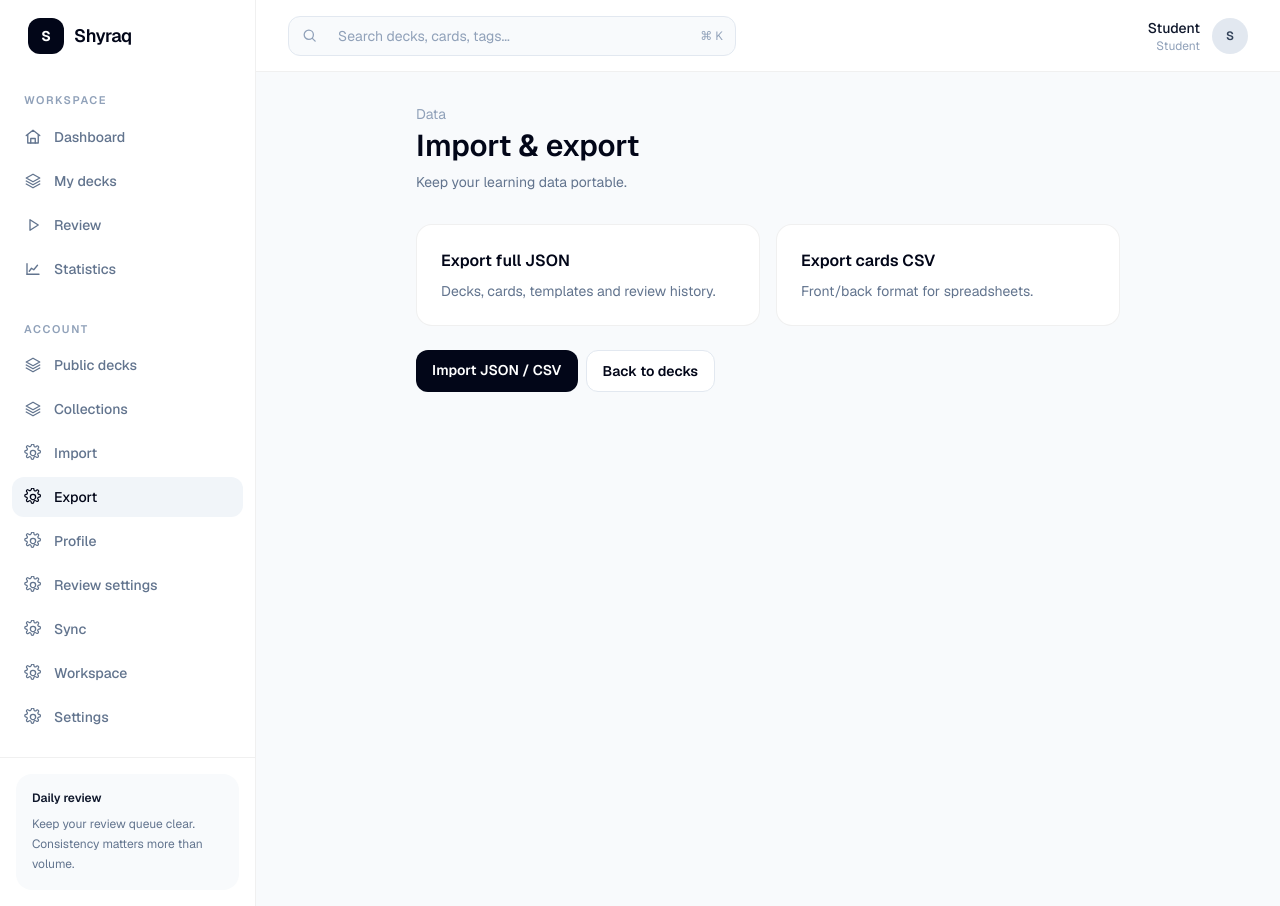
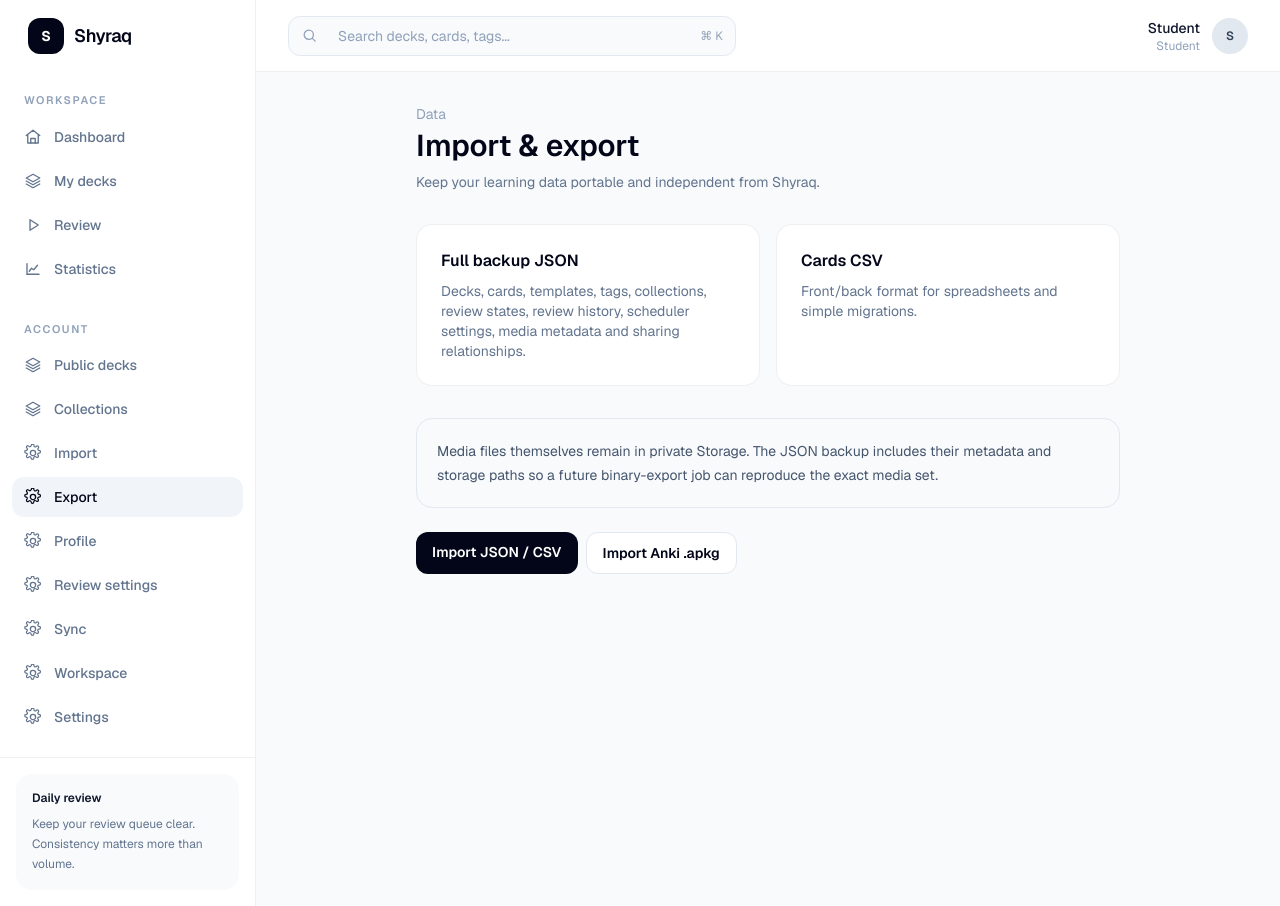
Before and after one commit to Dinislam2009/shyraq, a Next.js app: page /export in a window 1280 px wide. Built offline with nearby package versions, Linux system fonts and the light colour scheme; no server answers.

Commit message:
feat: expose full backup export and portability details

```diff
--- a/src/app/export/page.tsx
+++ b/src/app/export/page.tsx
@@ -1,3 +1,13 @@
 import Link from "next/link";
-import { AppShell } from "@/components/app-shell";
-export default function ExportPage(){return <AppShell><div className="mx-auto max-w-3xl px-5 py-8 sm:px-8"><p className="text-sm text-slate-400">Data</p><h1 className="mt-1 text-3xl font-semibold">Import & export</h1><p className="mt-2 text-sm text-slate-500">Keep your learning data portable.</p><div className="mt-8 grid gap-4 sm:grid-cols-2"><a href="/api/export/json" className="rounded-2xl border border-black/[0.06] bg-white p-6 hover:bg-slate-50"><h2 className="font-semibold">Export full JSON</h2><p className="mt-2 text-sm text-slate-500">Decks, cards, templates and review history.</p></a><a href="/api/export/csv" className="rounded-2xl border border-black/[0.06] bg-white p-6 hover:bg-slate-50"><h2 className="font-semibold">Export cards CSV</h2><p className="mt-2 text-sm text-slate-500">Front/back format for spreadsheets.</p></a></div><div className="mt-6 flex flex-wrap gap-2"><Link href="/import" className="rounded-xl bg-slate-950 px-4 py-2.5 text-sm font-semibold text-white">Import JSON / CSV</Link><Link href="/decks" className="rounded-xl border border-slate-200 bg-white px-4 py-2.5 text-sm font-semibold">Back to decks</Link></div></div></AppShell>}
+import {AppShell} from "@/components/app-shell";
+
+export default function ExportPage(){
+ return <AppShell><div className="mx-auto max-w-3xl px-5 py-8 sm:px-8"><p className="text-sm text-slate-400">Data</p><h1 className="mt-1 text-3xl font-semibold">Import & export</h1><p className="mt-2 text-sm text-slate-500">Keep your learning data portable and independent from Shyraq.</p>
+ <div className="mt-8 grid gap-4 sm:grid-cols-2">
+  <a href="/api/export/json" className="rounded-2xl border border-black/[0.06] bg-white p-6 hover:bg-slate-50"><h2 className="font-semibold">Full backup JSON</h2><p className="mt-2 text-sm text-slate-500">Decks, cards, templates, tags, collections, review states, review history, scheduler settings, media metadata and sharing relationships.</p></a>
+  <a href="/api/export/csv" className="rounded-2xl border border-black/[0.06] bg-white p-6 hover:bg-slate-50"><h2 className="font-semibold">Cards CSV</h2><p className="mt-2 text-sm text-slate-500">Front/back format for spreadsheets and simple migrations.</p></a>
+ </div>
+ <div className="mt-8 rounded-2xl border border-slate-200 bg-slate-50 p-5 text-sm leading-6 text-slate-600">Media files themselves remain in private Storage. The JSON backup includes their metadata and storage paths so a future binary-export job can reproduce the exact media set.</div>
+ <div className="mt-6 flex flex-wrap gap-2"><Link href="/import" className="rounded-xl bg-slate-950 px-4 py-2.5 text-sm font-semibold text-white">Import JSON / CSV</Link><Link href="/import/anki" className="rounded-xl border border-slate-200 bg-white px-4 py-2.5 text-sm font-semibold">Import Anki .apkg</Link></div>
+ </div></AppShell>;
+}
```
